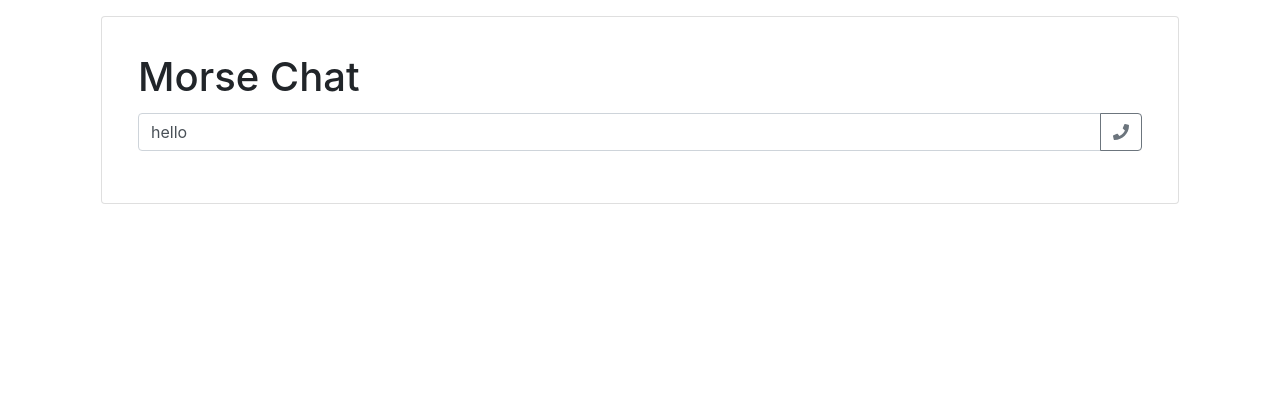
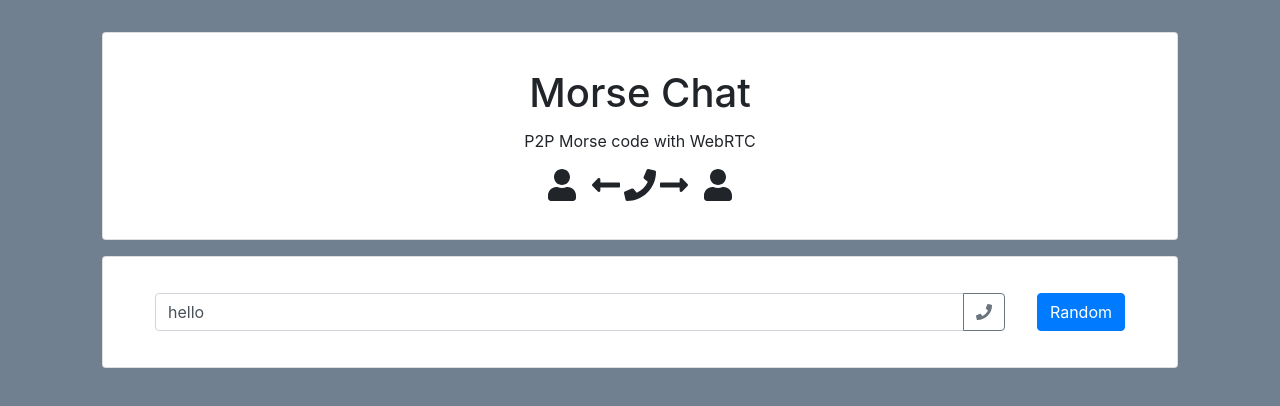
Before and after one commit to jasmaa/morse-chat, a React app in the folder client/: page / in a window 1280 px wide. Shown: the top 406 px of the page. Built offline with nearby package versions, Linux system fonts and the light colour scheme.

Commit message:
Styling updates

```diff
--- a/client/src/App.js
+++ b/client/src/App.js
@@ -4,6 +4,7 @@ import 'bootstrap/dist/css/bootstrap.min.css';
 
 import Home from 'src/screens/Home';
 import Room from 'src/screens/Room';
+import 'src/styles.css';
 
 const App = () => {
     return (
--- a/client/src/components/Loading.js
+++ b/client/src/components/Loading.js
@@ -2,8 +2,10 @@ import React from 'react';
 
 const Loading = () => {
     return (
-        <div id="connectSpinner" className="spinner-border m-2" role="status">
-            <span className="sr-only">Loading...</span>
+        <div className="d-flex justify-content-center mt-5">
+            <div className="spinner-border text-light">
+                <span className="sr-only">Loading...</span>
+            </div>
         </div>
     );
 }
--- /dev/null
+++ b/client/src/components/RoomFull.js
@@ -0,0 +1,21 @@
+import React from 'react';
+
+import { FontAwesomeIcon } from '@fortawesome/react-fontawesome';
+import { faFrownOpen } from '@fortawesome/free-solid-svg-icons';
+
+/**
+ * Room full display
+ */
+const RoomFull = () => {
+    return (
+        <div className="container p-3">
+            <div className="card">
+                <div className="card-body d-flex flex-column align-items-center justify-content-center">
+                    <p>This room is currently unavailable. Please try another room.</p>
+                    <FontAwesomeIcon icon={faFrownOpen} size="6x" color="gray" />
+                </div>
+            </div>
+        </div>
+    );
+}
+export default RoomFull;
--- a/client/src/screens/Home.js
+++ b/client/src/screens/Home.js
@@ -1,35 +1,65 @@
 import React, { useState } from 'react';
 import { FontAwesomeIcon } from '@fortawesome/react-fontawesome';
-import { faPhone } from '@fortawesome/free-solid-svg-icons';
+import { faPhone, faPersonBooth, faUser, faArrowLeft, faArrowsAltH, faArrowRight, faLongArrowAltRight, faLongArrowAltLeft } from '@fortawesome/free-solid-svg-icons';
 
+/**
+ * Home screen
+ */
 const Home = () => {
 
     const [roomName, setRoomName] = useState('hello');
 
+    const goToRoom = room => {
+        window.location.href = `/${room}`;
+    }
+
     return (
-        <div className="container">
-            <div className="card d-flex flex-column m-3 p-3">
-                <div className="card-body">
+        <div className="container p-3">
+
+            <div className="card m-3 p-3">
+                <div className="card-body d-flex flex-column align-items-center justify-content-center">
                     <h1 className="card-title">Morse Chat</h1>
-                    <div className="input-group mb-3">
+                    <p>P2P Morse code with WebRTC</p>
+                    <div>
+                        <FontAwesomeIcon className="mr-3" icon={faUser} size="2x" />
+                        <FontAwesomeIcon icon={faLongArrowAltLeft} size="2x" />
+                        <FontAwesomeIcon className="mx-1" icon={faPhone} size="2x" />
+                        <FontAwesomeIcon icon={faLongArrowAltRight} size="2x" />
+                        <FontAwesomeIcon className="ml-3" icon={faUser} size="2x" />
+                    </div>
+                </div>
+            </div>
+
+            <div className="card m-3 p-3">
+                <div className="card-body d-flex align-items-center justify-content-center">
+
+                    <div className="input-group mx-3">
                         <input
                             className="form-control"
                             onChange={e => {
                                 setRoomName(e.target.value);
+                            }}
+                            onKeyPress={e => {
+                                if (e.charCode === 13) {
+                                    goToRoom(roomName);
+                                }
                             }}
                             value={roomName}
                         />
                         <div className="input-group-append">
                             <div
                                 className="btn btn-outline-secondary"
-                                onClick={() => {
-                                    window.location.href = `/${roomName}`
-                                }}
+                                onClick={() => goToRoom(roomName)}
                             >
                                 <FontAwesomeIcon icon={faPhone} />
                             </div>
                         </div>
                     </div>
+
+                    <div className="btn btn-primary mx-3" onClick={() => {
+                        goToRoom((Math.random() * 0xFFFFFF << 0).toString(16));
+                    }}>Random</div>
+
                 </div>
             </div>
         </div>
--- a/client/src/screens/Room.js
+++ b/client/src/screens/Room.js
@@ -1,6 +1,7 @@
 import React, { useState } from 'react';
 
 import Loading from 'src/components/Loading';
+import RoomFull from 'src/components/RoomFull';
 import Clicker from 'src/components/Clicker';
 import MessageLog from 'src/components/MessageLog';
 import Signaler from 'src/utils/signaler';
@@ -17,7 +18,7 @@ const sendChannel = pc.createDataChannel('morse');
 const player = new MorsePlayer();
 
 /**
- * Room
+ * Room screen
  * @param {*} props
  */
 const Room = props => {
@@ -142,26 +143,22 @@ const Room = props => {
     }
 
     if (roomState === 'waiting') {
-
         return <Loading />
-
     } else if (roomState === 'full') {
-
-        return (
-            <div className="container">
-                <div className="d-flex flex-column justify-content-center p-3">
-                    <h2>This room is currently unavailable. Please try another room.</h2>
-                </div>
-            </div>
-        );
-
+        return <RoomFull />
     }
 
     return (
-        <div className="container">
-            <div className="d-flex flex-column justify-content-center p-3">
-                <MessageLog log={log} />
-                <Clicker sendChannel={sendChannel} updateLog={updateLog} />
+        <div className="container p-3">
+            <div className="card">
+                <div className="card-body">
+
+                    <MessageLog log={log} />
+
+                    <div className="d-flex flex-column align-items-center justify-content-center m-3">
+                        <Clicker sendChannel={sendChannel} updateLog={updateLog} />
+                    </div>
+                </div>
             </div>
         </div>
     );
--- /dev/null
+++ b/client/src/styles.css
@@ -0,0 +1,3 @@
+body {
+    background-color: slategray;
+}
```
